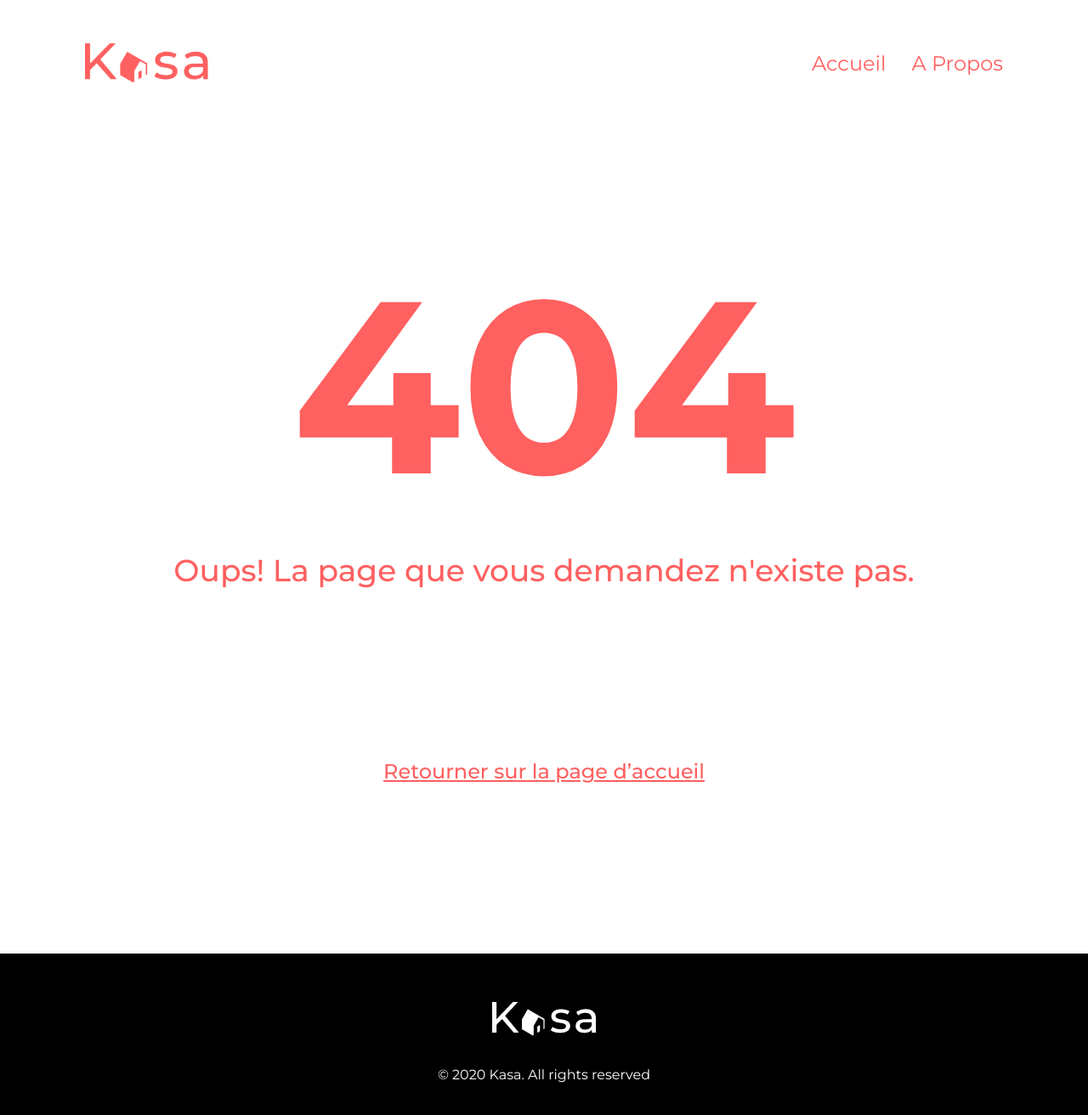
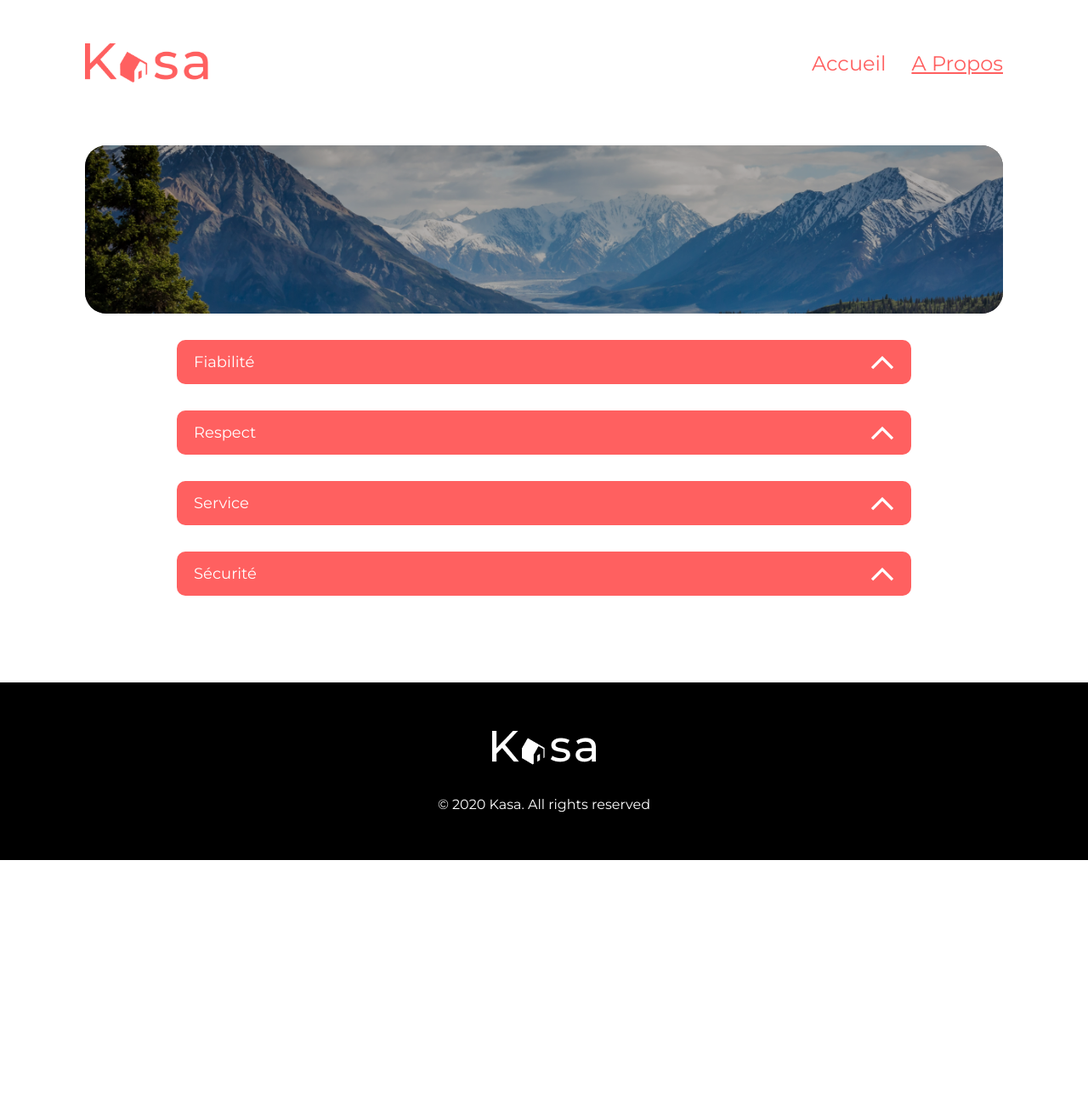
Before and after one commit to Djielo/kasa, a React (Create React App) app: page /kasa/aboutus in a window 1280 px wide. Before the commit this address had no page. Shown: the top 1312 px of the page at 85% size. After the commit the page ends 1012 px from the top, so only its background shows below. Built offline with nearby package versions, Linux system fonts and the light colour scheme.

Commit message:
Fixed links + Change of project name

```diff
--- a/package.json
+++ b/package.json
@@ -1,8 +1,8 @@
 {
-  "name": "jeanlucosmont_11",
+  "name": "kasa",
   "version": "0.1.0",
-  "homepage": "https://djielo.github.io/jeanlucosmont_11/",
-  "private": false,
+  "homepage": "https://djielo.github.io/kasa/home",
+  "private": true,
   "dependencies": {
     "@testing-library/jest-dom": "^5.16.4",
     "@testing-library/react": "^13.2.0",
--- a/src/App.js
+++ b/src/App.js
@@ -13,13 +13,13 @@ const App = () => {
       <Router>
         <Header />
         <Switch>
-          <Route exact path="/home">
+          <Route exact path="/kasa/home">
             <Home />
           </Route>
-          <Route path="/lodging">
+          <Route path="/kasa/lodging">
             <Lodging />
           </Route>
-          <Route path="/aboutus">
+          <Route path="/kasa/aboutus">
             <AboutUs />
           </Route>
           <Route>
--- a/src/Components/1.Header/Header.jsx
+++ b/src/Components/1.Header/Header.jsx
@@ -7,11 +7,11 @@ function Header() {
     <div className="wrapperHeader">
       <img className="logo" src={logo} alt="Logo du site KASA" />
       <nav>
-        <NavLink to="/home" className={(isActive) => "active_link" + (!isActive ? " unselected" : "")}>
+        <NavLink to="/kasa/home" className={(isActive) => "active_link" + (!isActive ? " unselected" : "")}>
           Accueil
         </NavLink>
 
-        <NavLink to="/aboutus" className={(isActive) => "active_link" + (!isActive ? " unselected" : "")}>
+        <NavLink to="/kasa/aboutus" className={(isActive) => "active_link" + (!isActive ? " unselected" : "")}>
           A Propos
         </NavLink>
       </nav>
--- a/src/Components/3.1.HomeMain/3.1.1.Card/Card.jsx
+++ b/src/Components/3.1.HomeMain/3.1.1.Card/Card.jsx
@@ -2,7 +2,7 @@ import { Link } from "react-router-dom";
 import "./Card.scss";
 
 function Card({ id, title, cover }) {
-  const destination = "/lodging/" + id;
+  const destination = "lodging/" + id;
 
   return (
     <li key={id} className="card_item">
--- a/src/Components/3.1.HomeMain/HomeMain.jsx
+++ b/src/Components/3.1.HomeMain/HomeMain.jsx
@@ -5,7 +5,6 @@ import "./3.1.1.Card/Card.scss";
 
 function HomeMain() {
   const detailsJson = dataJson;
-  // console.log(detailsJson);
 
   return (
     <div className="homeMain_container">
--- a/src/Components/3.2.LodgingMain/LodgingMain.jsx
+++ b/src/Components/3.2.LodgingMain/LodgingMain.jsx
@@ -7,7 +7,7 @@ import LodgingSectionTwo from "./3.2.3.LodgingSectionTwo/LodgingSectionTwo";
 
 function LodgingMain() {
   const currentUrl = useLocation();
-  const currentIdLodging = [...dataJson].filter((data) => data.id === currentUrl.pathname.split("/")[2])[0];
+  const currentIdLodging = [...dataJson].filter((data) => data.id === currentUrl.pathname.split("/lodging/")[1])[0];
 
   return (
     <article>
--- a/src/Pages/4.Error/Error.jsx
+++ b/src/Pages/4.Error/Error.jsx
@@ -6,7 +6,7 @@ function Error() {
       <div className="container_error">
         <h1 className="error_title">404</h1>
         <p className="error_txt">Oups! La page que vous demandez n'existe pas.</p>
-        <a className="error_link" href="/home">
+        <a className="error_link" href="/kasa/home">
           Retourner sur la page d’accueil
         </a>
       </div>
```
